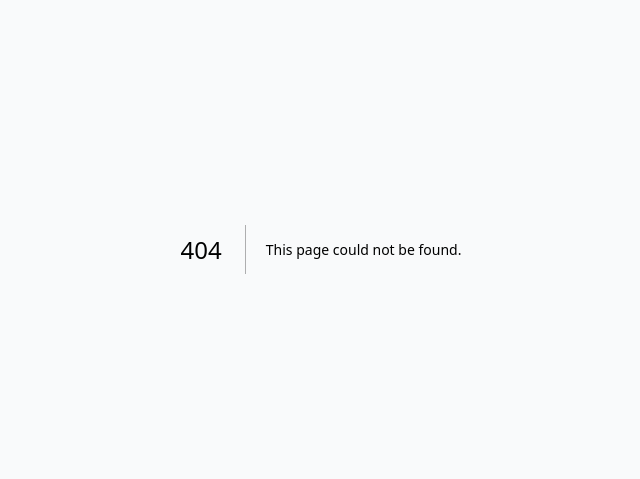
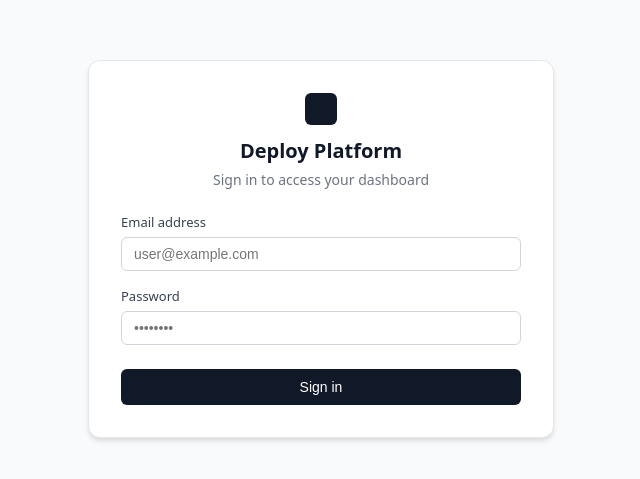
Before and after one commit to vinay3254/hostinger, a Next.js app in the folder dashboard/: page /login in a window 1280 px wide. Before the commit this address had no page. Shown: the part 151-630 px from the top of the page, without its empty margins (319-959 px from the left). Built offline with nearby package versions, Linux system fonts and the light colour scheme.

Commit message:
add dashboard/app/login/page.tsx

```diff
--- /dev/null
+++ b/dashboard/app/login/page.tsx
@@ -0,0 +1,163 @@
+'use client';
+
+import React, { useState } from 'react';
+import { useRouter } from 'next/navigation';
+import { api, ApiError } from '../../lib/api';
+
+export default function LoginPage() {
+  const router = useRouter();
+  const [email, setEmail] = useState('');
+  const [password, setPassword] = useState('');
+  const [error, setError] = useState<string | null>(null);
+  const [loading, setLoading] = useState(false);
+
+  const handleSubmit = async (e: React.FormEvent) => {
+    e.preventDefault();
+    setError(null);
+    setLoading(true);
+
+    try {
+      await api.login({ email, password });
+      router.push('/dashboard');
+    } catch (err) {
+      if (err instanceof ApiError) {
+        setError(err.message);
+      } else {
+        setError('Failed to log in. Please check your credentials.');
+      }
+    } finally {
+      setLoading(false);
+    }
+  };
+
+  return (
+    <div
+      style={{
+        minHeight: '100vh',
+        display: 'flex',
+        alignItems: 'center',
+        justifyContent: 'center',
+        backgroundColor: '#f9fafb',
+        fontFamily: 'system-ui, -apple-system, BlinkMacSystemFont, "Segoe UI", Roboto, sans-serif',
+      }}
+    >
+      <div
+        style={{
+          width: '100%',
+          maxWidth: '400px',
+          padding: '32px',
+          backgroundColor: '#ffffff',
+          borderRadius: '12px',
+          boxShadow: '0 4px 6px -1px rgba(0, 0, 0, 0.1), 0 2px 4px -1px rgba(0, 0, 0, 0.06)',
+          border: '1px solid #e5e7eb',
+        }}
+      >
+        <div style={{ textAlign: 'center', marginBottom: '24px' }}>
+          <div
+            style={{
+              width: '32px',
+              height: '32px',
+              backgroundColor: '#111827',
+              borderRadius: '6px',
+              margin: '0 auto 12px auto',
+            }}
+          />
+          <h2 style={{ margin: 0, fontSize: '20px', fontWeight: 700, color: '#111827' }}>
+            Deploy Platform
+          </h2>
+          <p style={{ margin: '6px 0 0 0', fontSize: '14px', color: '#6b7280' }}>
+            Sign in to access your dashboard
+          </p>
+        </div>
+
+        {error && (
+          <div
+            role="alert"
+            style={{
+              marginBottom: '16px',
+              padding: '10px 14px',
+              borderRadius: '6px',
+              backgroundColor: '#fef2f2',
+              border: '1px solid #fecaca',
+              color: '#991b1b',
+              fontSize: '13px',
+            }}
+          >
+            {error}
+          </div>
+        )}
+
+        <form onSubmit={handleSubmit} style={{ display: 'flex', flexDirection: 'column', gap: '16px' }}>
+          <div>
+            <label
+              htmlFor="email"
+              style={{ display: 'block', fontSize: '13px', fontWeight: 500, color: '#374151', marginBottom: '6px' }}
+            >
+              Email address
+            </label>
+            <input
+              id="email"
+              type="email"
+              required
+              value={email}
+              onChange={(e) => setEmail(e.target.value)}
+              placeholder="user@example.com"
+              style={{
+                width: '100%',
+                padding: '8px 12px',
+                borderRadius: '6px',
+                border: '1px solid #d1d5db',
+                fontSize: '14px',
+                boxSizing: 'border-box',
+              }}
+            />
+          </div>
+
+          <div>
+            <label
+              htmlFor="password"
+              style={{ display: 'block', fontSize: '13px', fontWeight: 500, color: '#374151', marginBottom: '6px' }}
+            >
+              Password
+            </label>
+            <input
+              id="password"
+              type="password"
+              required
+              value={password}
+              onChange={(e) => setPassword(e.target.value)}
+              placeholder="••••••••"
+              style={{
+                width: '100%',
+                padding: '8px 12px',
+                borderRadius: '6px',
+                border: '1px solid #d1d5db',
+                fontSize: '14px',
+                boxSizing: 'border-box',
+              }}
+            />
+          </div>
+
+          <button
+            type="submit"
+            disabled={loading}
+            style={{
+              marginTop: '8px',
+              padding: '10px 16px',
+              backgroundColor: '#111827',
+              color: '#ffffff',
+              borderRadius: '6px',
+              fontSize: '14px',
+              fontWeight: 500,
+              border: 'none',
+              cursor: loading ? 'not-allowed' : 'pointer',
+              opacity: loading ? 0.7 : 1,
+            }}
+          >
+            {loading ? 'Signing in...' : 'Sign in'}
+          </button>
+        </form>
+      </div>
+    </div>
+  );
+}
```
